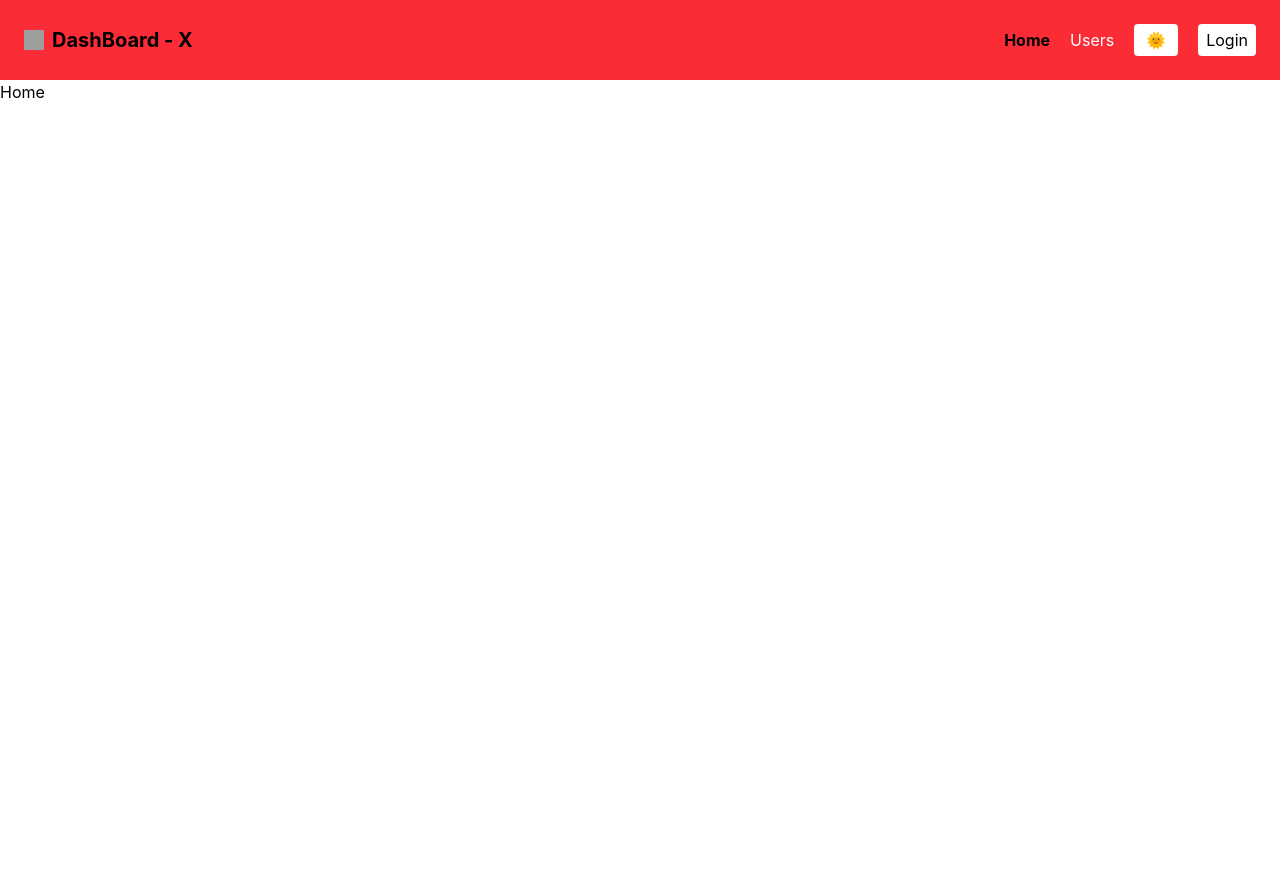
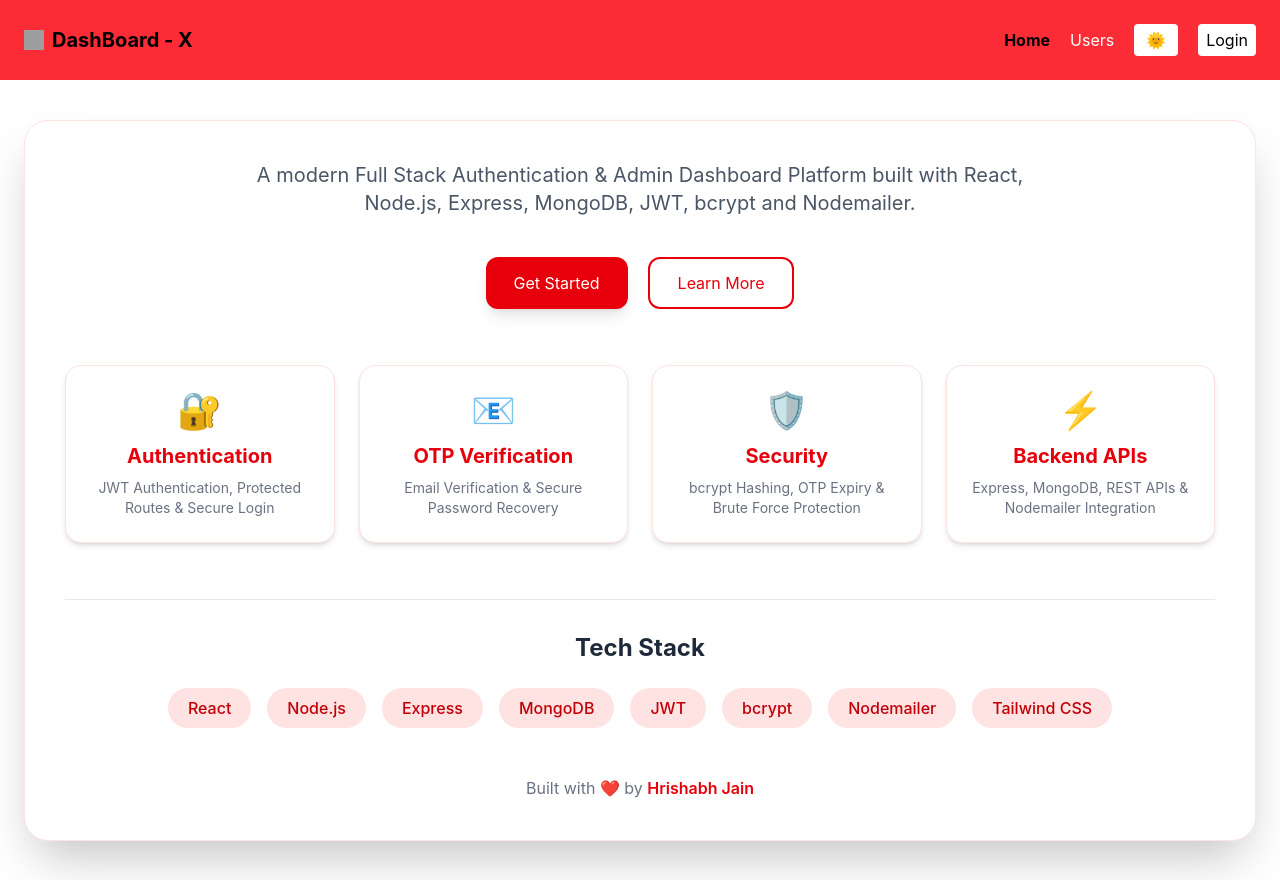
Before and after one commit to hrishabhhh/dashboard-x, a React (Vite) app in the folder frontend/: page / in a window 1280 px wide. Before the commit the page ends 800 px from the top, so only its background shows below. Built offline with nearby package versions, Linux system fonts and the light colour scheme; grey boxes are pictures that could not be loaded.

Commit message:
Home Page Templates

```diff
--- /dev/null
+++ b/frontend/src/components/HeroHome.jsx
@@ -0,0 +1,100 @@
+import { useTheme } from "../hooks/useTheme";
+
+function HeroHome() {
+  const { theme } = useTheme();
+  console.log(theme, "theme=================");
+
+  return (
+    <div className={`min-h-screen flex items-center justify-center px-6 py-6`}>
+      <div
+        className={` ${theme === "dark" ? "bg-gray-900" : "bg-white"} max-w-8xl w-full rounded-3xl shadow-2xl border border-red-100 p-10 text-center`}
+      >
+        <p className="text-gray-600 text-lg md:text-xl max-w-3xl mx-auto mb-10">
+          A modern Full Stack Authentication & Admin Dashboard Platform built
+          with React, Node.js, Express, MongoDB, JWT, bcrypt and Nodemailer.
+        </p>
+
+        <div className="flex flex-wrap justify-center gap-5 mb-14">
+          <button className="bg-red-600 hover:bg-red-700 text-white px-7 py-3 rounded-xl shadow-lg transition duration-300">
+            Get Started
+          </button>
+
+          <button className="border-2 border-red-600 text-red-600 hover:bg-red-50 px-7 py-3 rounded-xl transition duration-300">
+            Learn More
+          </button>
+        </div>
+
+        <div className="grid md:grid-cols-2 lg:grid-cols-4 gap-6">
+          <div className="bg-white border border-red-100 rounded-2xl p-6 shadow-md hover:shadow-xl hover:-translate-y-2 transition duration-300">
+            <div className="text-4xl mb-3">🔐</div>
+            <h2 className="text-xl font-bold text-red-600 mb-2">
+              Authentication
+            </h2>
+            <p className="text-gray-500 text-sm">
+              JWT Authentication, Protected Routes & Secure Login
+            </p>
+          </div>
+
+          <div className="bg-white border border-red-100 rounded-2xl p-6 shadow-md hover:shadow-xl hover:-translate-y-2 transition duration-300">
+            <div className="text-4xl mb-3">📧</div>
+            <h2 className="text-xl font-bold text-red-600 mb-2">
+              OTP Verification
+            </h2>
+            <p className="text-gray-500 text-sm">
+              Email Verification & Secure Password Recovery
+            </p>
+          </div>
+
+          <div className="bg-white border border-red-100 rounded-2xl p-6 shadow-md hover:shadow-xl hover:-translate-y-2 transition duration-300">
+            <div className="text-4xl mb-3">🛡️</div>
+            <h2 className="text-xl font-bold text-red-600 mb-2">Security</h2>
+            <p className="text-gray-500 text-sm">
+              bcrypt Hashing, OTP Expiry & Brute Force Protection
+            </p>
+          </div>
+
+          <div className="bg-white border border-red-100 rounded-2xl p-6 shadow-md hover:shadow-xl hover:-translate-y-2 transition duration-300">
+            <div className="text-4xl mb-3">⚡</div>
+            <h2 className="text-xl font-bold text-red-600 mb-2">
+              Backend APIs
+            </h2>
+            <p className="text-gray-500 text-sm">
+              Express, MongoDB, REST APIs & Nodemailer Integration
+            </p>
+          </div>
+        </div>
+
+        <div className="mt-14 border-t border-gray-200 pt-8">
+          <h3 className="text-2xl font-bold text-gray-800 mb-6">Tech Stack</h3>
+
+          <div className="flex flex-wrap justify-center gap-4">
+            {[
+              "React",
+              "Node.js",
+              "Express",
+              "MongoDB",
+              "JWT",
+              "bcrypt",
+              "Nodemailer",
+              "Tailwind CSS",
+            ].map((tech) => (
+              <span
+                key={tech}
+                className="px-5 py-2 bg-red-100 text-red-700 rounded-full font-medium hover:bg-red-200 transition duration-300"
+              >
+                {tech}
+              </span>
+            ))}
+          </div>
+        </div>
+
+        <p className="mt-12 text-gray-500">
+          Built with ❤️ by{" "}
+          <span className="font-semibold text-red-600">Hrishabh Jain</span>
+        </p>
+      </div>
+    </div>
+  );
+}
+
+export default HeroHome;
--- a/frontend/src/pages/Home.jsx
+++ b/frontend/src/pages/Home.jsx
@@ -1,5 +1,11 @@
+import HeroHome from "../components/HeroHome";
+
 function Home() {
-  return <h1>Home</h1>;
+  return (
+    <>
+      <HeroHome />
+    </>
+  );
 }
 
 export default Home;
```
